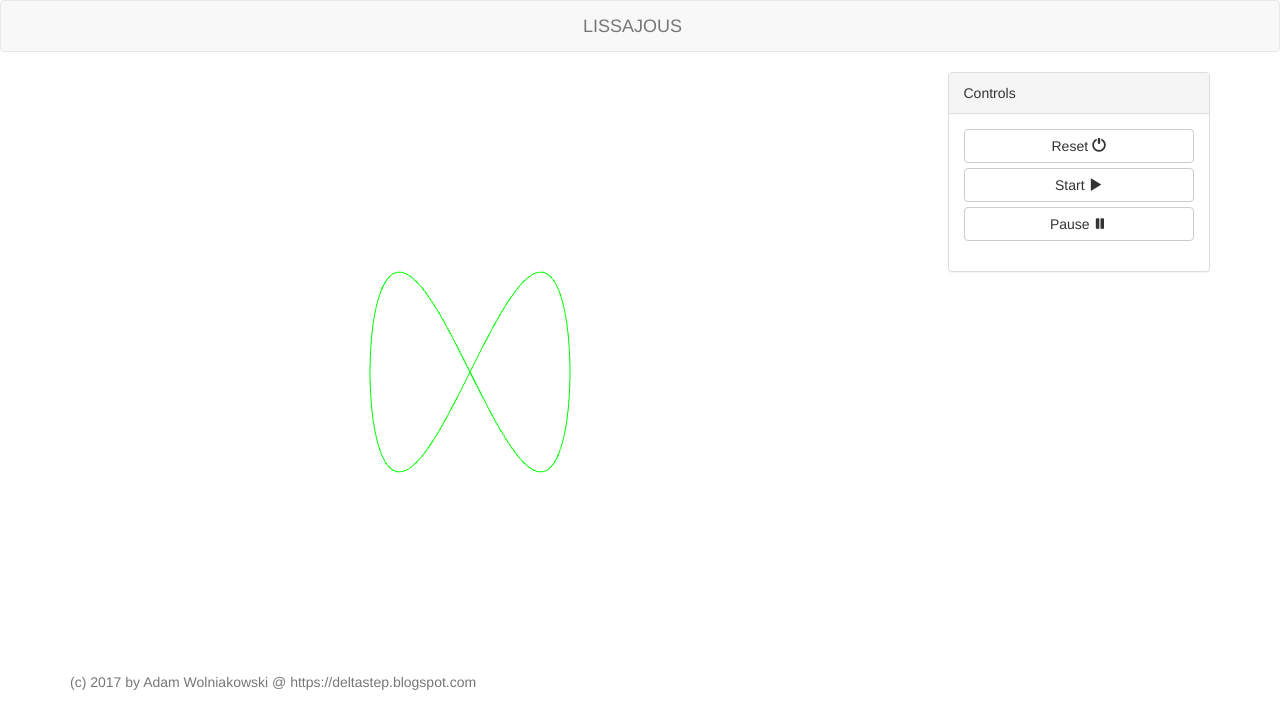
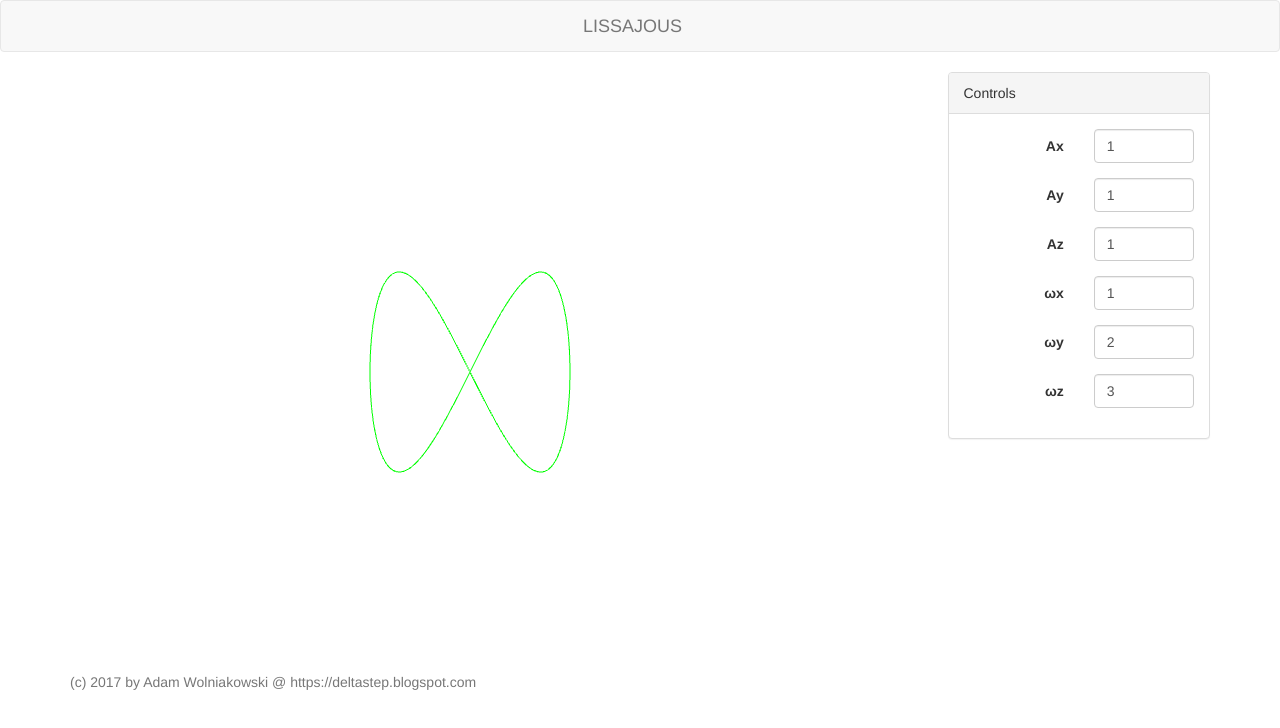
Before and after one commit to dagothar/lissajous, a plain HTML site: page index.html in a window 1280 px wide. Drawn offline with Linux system fonts and the light colour scheme.

Commit message:
editable

```diff
--- a/index.html
+++ b/index.html
@@ -37,13 +37,58 @@
           <div class="panel-body">
 
             <!-- buttons -->
-            <div class="form-group">
+            <!--div class="form-group">
               <button type="button" class="button-reset btn btn-default btn-block">Reset <span class="glyphicon glyphicon-off"></span></button>
               <button type="button" class="button-start btn btn-default btn-block">Start <span class="glyphicon glyphicon-play"></span></button>
               <button type="button" class="button-stop btn btn-default btn-block">Pause <span class="glyphicon glyphicon-pause"></span></button>
-            </div>
+            </div-->
 
+            <!-- parameters -->
+            <form class="form-horizontal">
 
+              <div class="form-group">
+                <label class="control-label col-sm-6">Ax</label>
+                <div class="col-sm-6">
+                  <input type="number" class="form-control parameter parameter-Ax" value="1" step="0.1">
+                </div>
+              </div>
+
+              <div class="form-group">
+                <label class="control-label col-sm-6">Ay</label>
+                <div class="col-sm-6">
+                  <input type="number" class="form-control parameter parameter-Ay" value="1" step="0.1">
+                </div>
+              </div>
+
+              <div class="form-group">
+                <label class="control-label col-sm-6">Az</label>
+                <div class="col-sm-6">
+                  <input type="number" class="form-control parameter parameter-Az" value="1" step="0.1">
+                </div>
+              </div>
+
+              <div class="form-group">
+                <label class="control-label col-sm-6">ωx</label>
+                <div class="col-sm-6">
+                  <input type="number" class="form-control parameter parameter-wx" value="1" step="1.0">
+                </div>
+              </div>
+
+              <div class="form-group">
+                <label class="control-label col-sm-6">ωy</label>
+                <div class="col-sm-6">
+                  <input type="number" class="form-control parameter parameter-wy" value="2" step="1.0">
+                </div>
+              </div>
+
+              <div class="form-group">
+                <label class="control-label col-sm-6">ωz</label>
+                <div class="col-sm-6">
+                  <input type="number" class="form-control parameter parameter-wz" value="3" step="1.0">
+                </div>
+              </div>
+
+            </form>
 
           </div>
         </div>
--- a/scripts/lissajous.js
+++ b/scripts/lissajous.js
@@ -5,10 +5,21 @@ var Lissajous = (function() {
     //var A[3] = { 1.0, 1.0, 1.0 };
     //var w[3] = { 1.0, 1.0, 1.0 };
     //var p[3] = { 0.0, 0.0, 0.0 };
+
     var A = A, w = w, p = p;
 
+    var material = new THREE.LineBasicMaterial({ color: 0x00ff00, linewidth: 3 });
 
-    this.calculate = function(t) {
+
+    this.getA = function() { return A; };
+    this.setA = function(x) { A = x; };
+    this.getW = function() { return W; };
+    this.setW = function(x) { w = x; };
+    this.getP = function() { return A; };
+    this.setPP = function(x) { p = x; };
+
+
+    this.x = function(t) {
       return {
         x: A[0] * Math.sin(2*Math.PI*w[0]*t + p[0]),
         y: A[1] * Math.sin(2*Math.PI*w[1]*t + p[1]),
@@ -18,15 +29,19 @@ var Lissajous = (function() {
 
 
     this.render = function(scene, renderer) {
-      var material = new THREE.LineBasicMaterial({ color: 0x00ff00, linewidth: 3 });
+
+      var prev_line = scene.getObjectByName("curve");
+      scene.remove(prev_line);
+
       var geometry = new THREE.Geometry();
 
-      for (var t = 0.0; t <= 2*Math.PI; t += 0.01) {
-        var p = this.calculate(t);
+      for (var t = 0.0; t <= 2*Math.PI; t += 0.001) {
+        var p = this.x(t);
         geometry.vertices.push(new THREE.Vector3(p.x, p.y, p.z));
       }
 
       var line = new THREE.Line(geometry, material);
+      line.name = "curve";
 
       scene.add(line);
     };
--- a/scripts/main.js
+++ b/scripts/main.js
@@ -6,6 +6,8 @@ $(document).ready(function() {
   var renderer;
   var controls;
   var light;
+
+  var curve = new Lissajous([ 1, 1, 1 ], [ 1, 2, 4 ], [ 0, 0, 0 ]);
 
 
   function initialize() {
@@ -16,7 +18,7 @@ $(document).ready(function() {
     //camera    = new THREE.PerspectiveCamera(75, 1.0*canvas.width/canvas.height, 0.1, 1000);
     camera    = new THREE.OrthographicCamera(-canvas.width/200, canvas.width/200, -canvas.height/200, canvas.height/200, -10, 10);
     renderer  = new THREE.WebGLRenderer({ antialias: true, canvas: canvas });
-    controls  = new THREE.OrbitControls(camera);
+    controls  = new THREE.OrbitControls(camera, canvas);
 
     scene.fog = new THREE.FogExp2(0xcccccc, 0.002);
 
@@ -35,7 +37,6 @@ $(document).ready(function() {
 
 
   function requestAnimationFrame(renderer) {
-    var curve = new Lissajous([ 1, 1, 1 ], [ 1, 2, 4 ], [ 0, 0, 0 ]);
     curve.render(scene, renderer);
   };
 
@@ -53,4 +54,20 @@ $(document).ready(function() {
 
   initialize();
   animate();
+
+
+  $('.parameter').change(function() {
+    var Ax = $('.parameter-Ax').val();
+    var Ay = $('.parameter-Ay').val();
+    var Az = $('.parameter-Az').val();
+    var wx = $('.parameter-wx').val();
+    var wy = $('.parameter-wy').val();
+    var wz = $('.parameter-wz').val();
+
+    curve.setA([Ax, Ay, Az]);
+    curve.setW([wx, wy, wz]);
+
+    animate();
+    render();
+  });
 });
```
